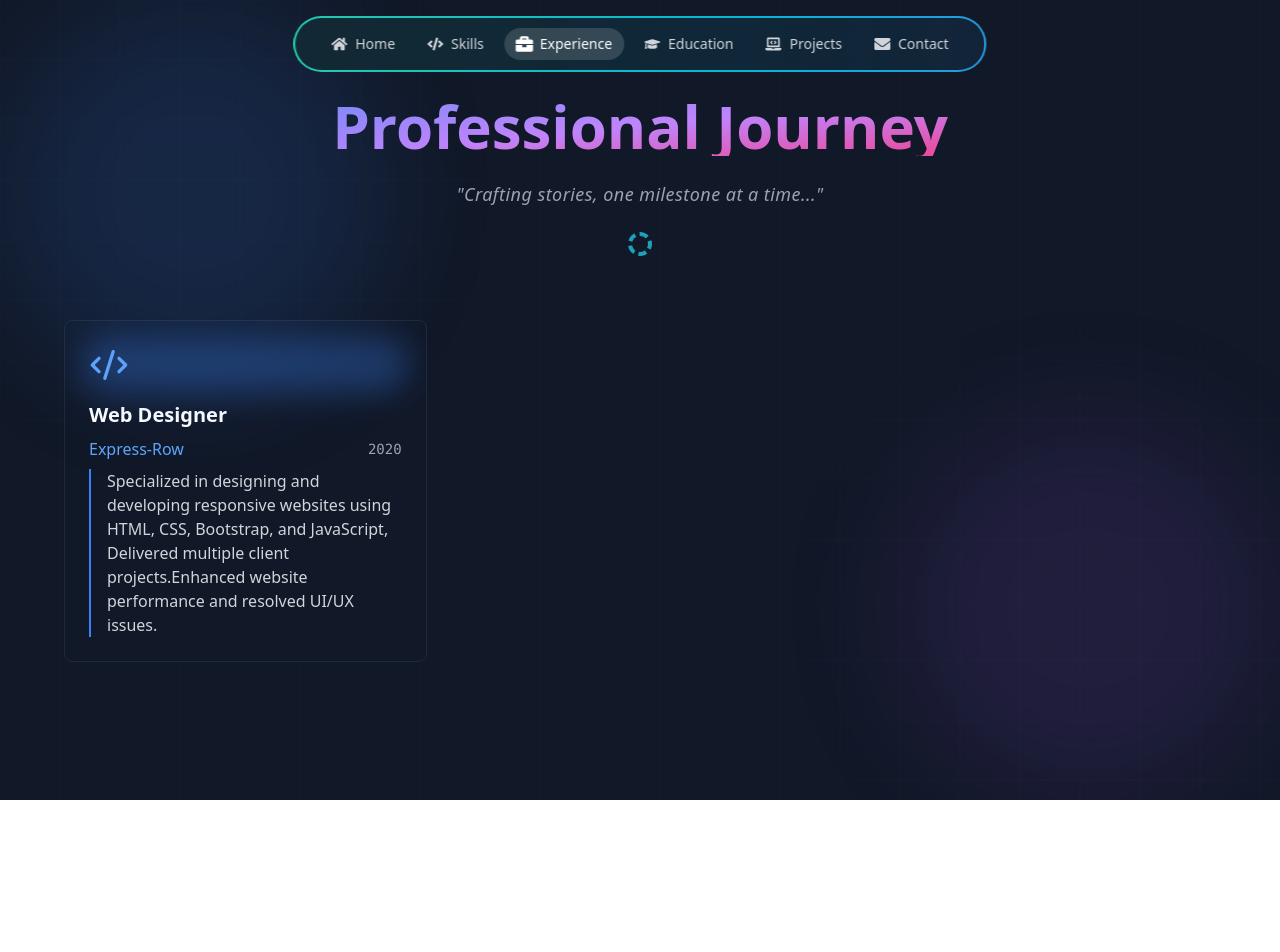
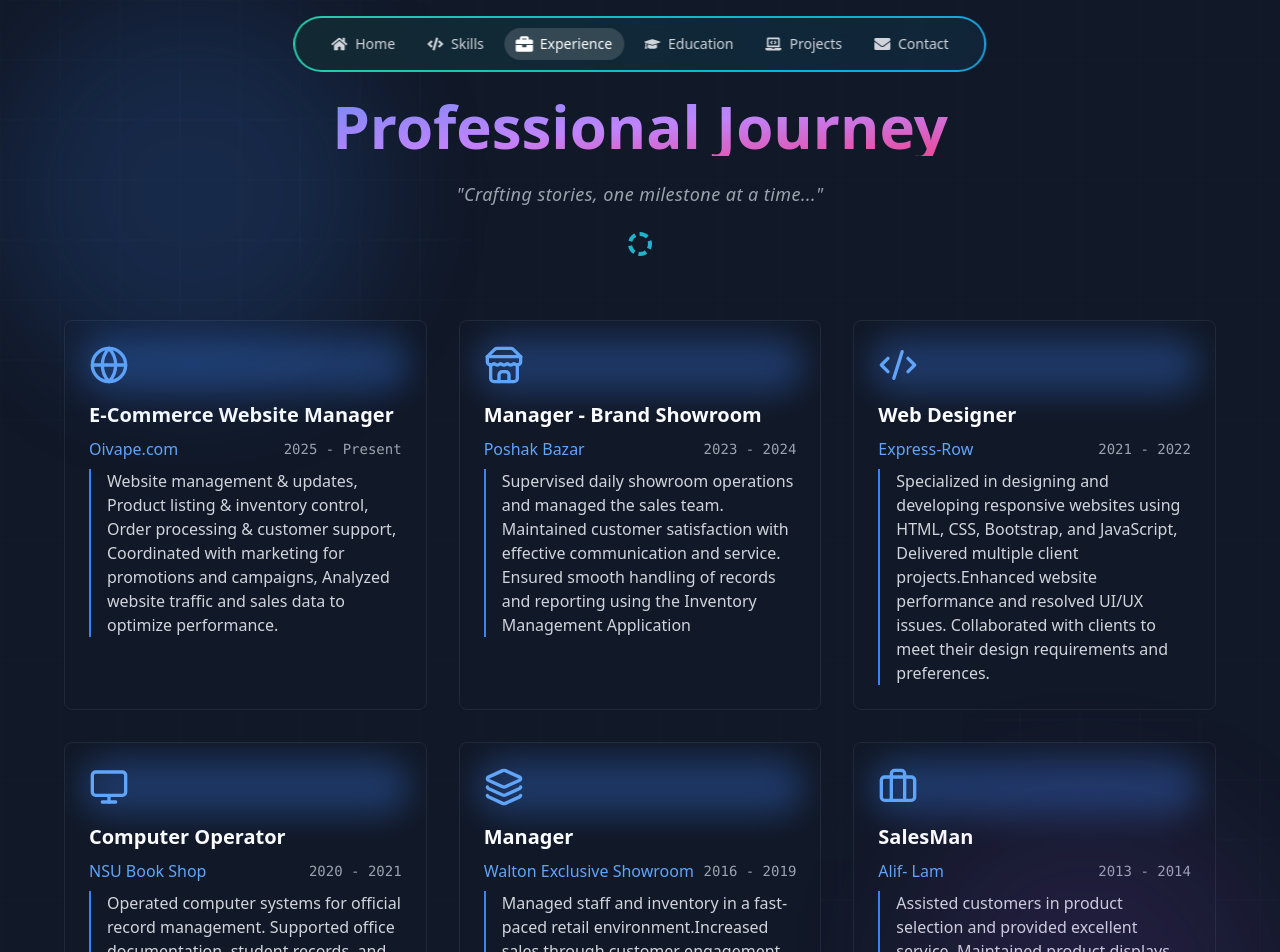
Before and after one commit to rehan606/Unique-Portfolio, a React (Vite) app: page /experience in a window 1280 px wide. Shown: the top 952 px of the page. Before the commit the page ends 800 px from the top, so only its background shows below. Built offline with nearby package versions, Linux system fonts and the light colour scheme.

Commit message:
added Experiences

```diff
--- a/src/components/Experience.jsx
+++ b/src/components/Experience.jsx
@@ -1,5 +1,5 @@
 import React from "react";
-import { Code2, Activity, Cpu, Layers, Network, Binary } from "lucide-react";
+import { Code2, Activity, Cpu, Layers, Network, Binary, BedSingleIcon, Briefcase, Monitor, Store, Globe,  } from "lucide-react";
 
 const ExperienceCard = ({
   title,
@@ -54,30 +54,55 @@ const ExperienceCard = ({
 
 const ExperienceSection = () => {
   const experiences = [
-    // {
-    //   icon: Network,
-    //   title: "WordPress Developer",
-    //   company: "Fiverr",
-    //   period: "2019 - 2020",
-    //   description:
-    //     "Worked on developing and customizing WordPress websites for clients globally.",
-    // },
-    // {
-    //   icon: Layers,
-    //   title: "Junior Frontend Developer",
-    //   company: "Sera Programmer",
-    //   period: "2021 - 2023",
-    //   description:
-    //     "Assisted in building and optimizing user interfaces with a focus on responsive and interactive designs.",
-    // },
+    {
+      icon: Globe,
+      title: "E-Commerce Website Manager ",
+      company: "Oivape.com",
+      period: "2025 - Present",
+      description:
+        "Website management & updates, Product listing & inventory control, Order processing & customer support, Coordinated with marketing for promotions and campaigns, Analyzed website traffic and sales data to optimize performance.",
+    },
+    {
+      icon: Store,
+      title: "Manager - Brand Showroom ",
+      company: "Poshak Bazar",
+      period: "2023 - 2024",
+      description:
+        "Supervised daily showroom operations and managed the sales team. Maintained customer satisfaction with effective communication and service. Ensured smooth handling of records and reporting using the Inventory Management Application",
+    },
     {
       icon: Code2,
       title: "Web Designer",
       company: "Express-Row",
-      period: "2020 ",
+      period: "2021 - 2022 ",
       description:
-        "Specialized in designing and developing responsive websites using HTML, CSS, Bootstrap, and JavaScript, Delivered multiple client projects.Enhanced website performance and resolved UI/UX issues.",
+        "Specialized in designing and developing responsive websites using HTML, CSS, Bootstrap, and JavaScript, Delivered multiple client projects.Enhanced website performance and resolved UI/UX issues. Collaborated with clients to meet their design requirements and preferences.",
     },
+    {
+      icon: Monitor,
+      title: "Computer Operator ",
+      company: "NSU Book Shop",
+      period: "2020 - 2021",
+      description:
+        "Operated computer systems for official record management. Supported office documentation, student records, and data entry tasks efficiently. Assisted in maintaining the bookstore's inventory system.",
+    },
+    {
+      icon: Layers,
+      title: "Manager",
+      company: "Walton Exclusive Showroom",
+      period: "2016 - 2019",
+      description:
+        "Managed staff and inventory in a fast-paced retail environment.Increased sales through customer engagement and strategic planning. Maintained customer satisfaction with effective communication and service.",
+    },
+    {
+      icon: Briefcase,
+      title: "SalesMan",
+      company: "Alif- Lam",
+      period: "2013 - 2014",
+      description:
+        " Assisted customers in product selection and provided excellent service. Maintained product displays and inventory. Handled cash transactions and ensured accurate billing. Achieved monthly sales targets consistently.",
+    },
+
   ];
 
   return (
```
